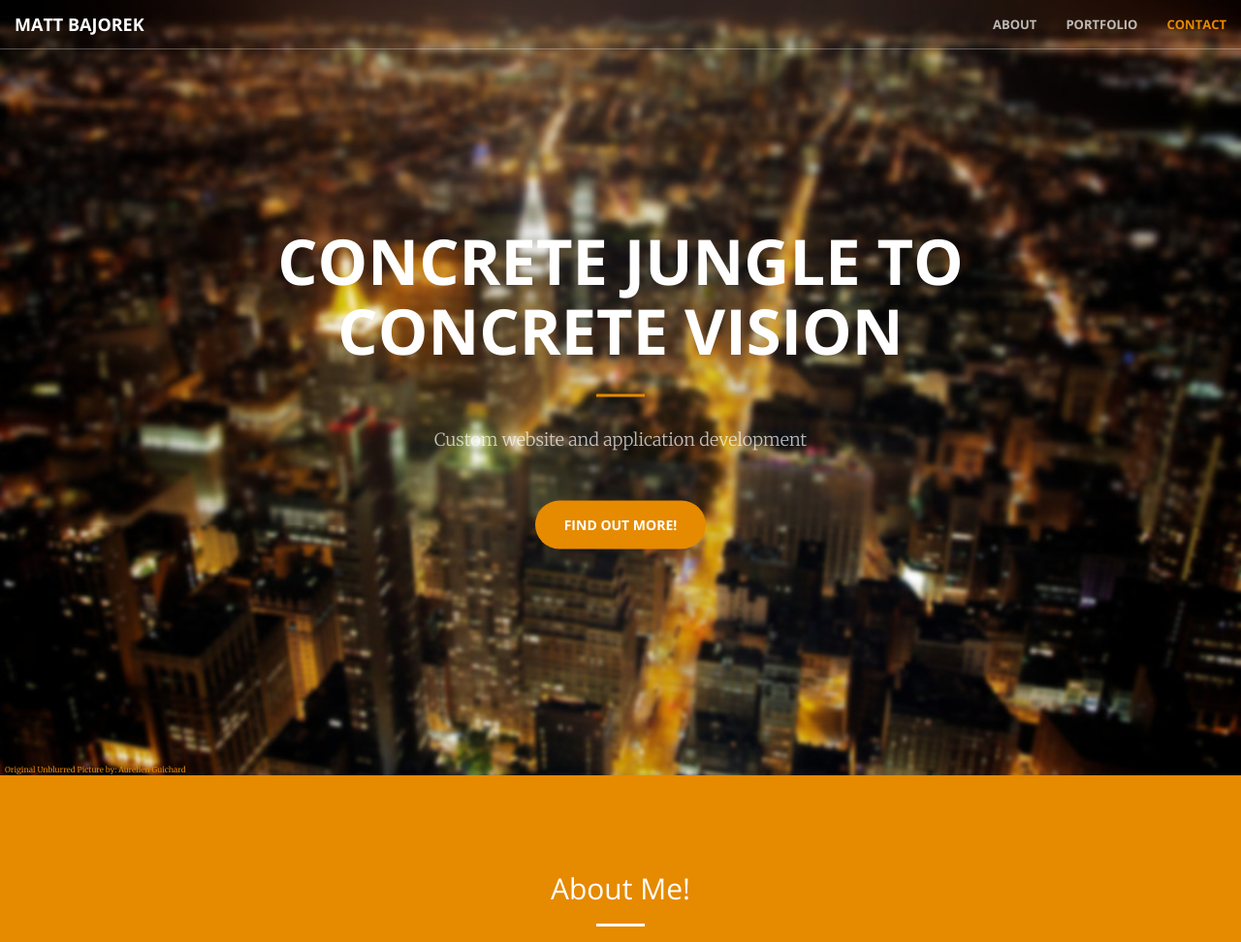
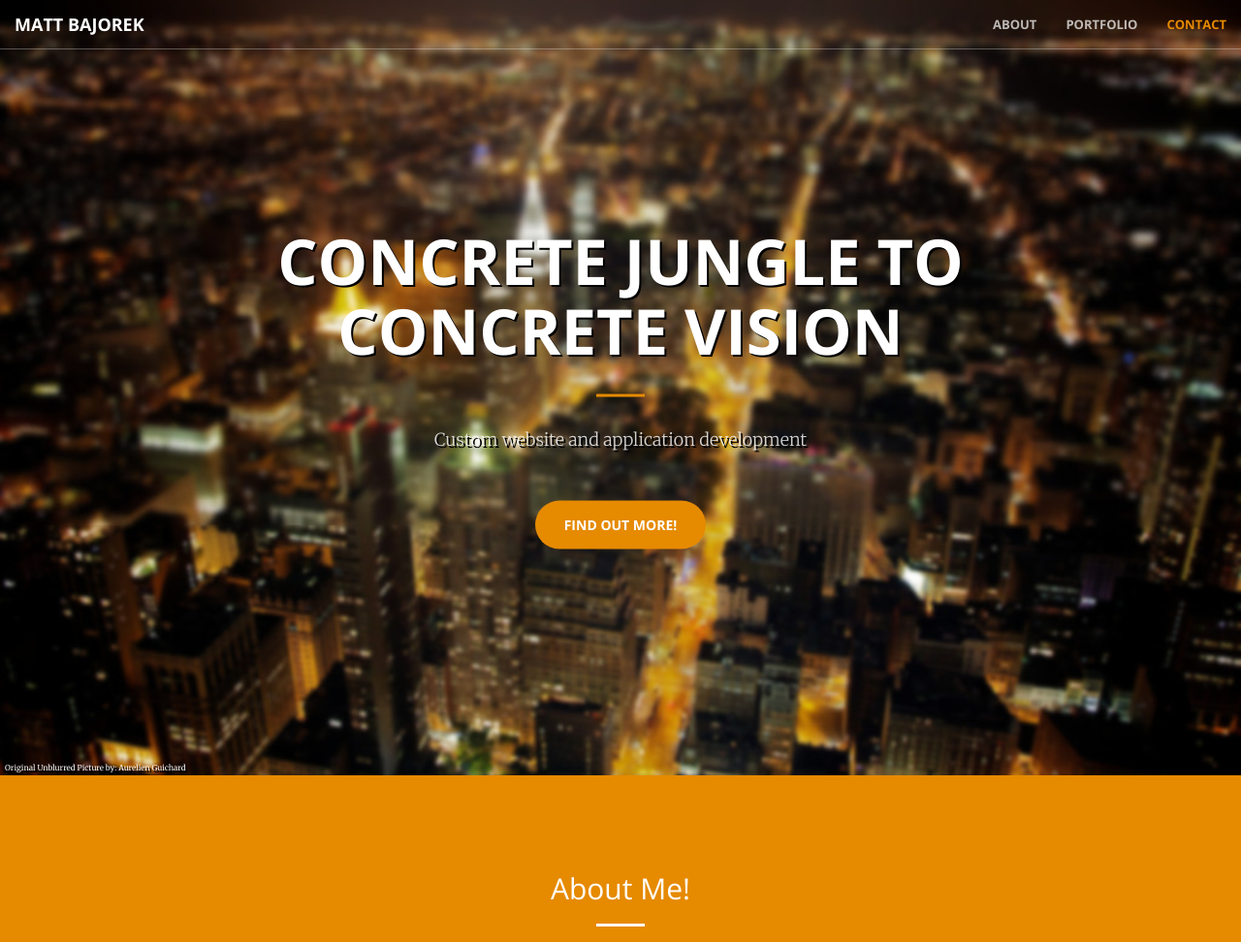
Before and after one commit to mattbajorek/Portfolio, a PHP site: page / in a window 1280 px wide. Shown: the top 972 px of the page at 97% size. Run offline with PHP 8.4, Linux system fonts and the light colour scheme.

Commit message:
Fixed main loading page fonts with text shadow to be easier to read

```diff
--- a/assignment2/css/creative.css
+++ b/assignment2/css/creative.css
@@ -198,6 +198,7 @@ header .header-content .header-content-inner h1 {
     margin-bottom: 0;
     text-transform: uppercase;
     font-weight: 700;
+    text-shadow: 2px 2px #000;
 }
 
 header .header-content .header-content-inner hr {
@@ -208,7 +209,8 @@ header .header-content .header-content-inner p {
     margin-bottom: 50px;
     font-size: 16px;
     font-weight: 300;
-    color: rgba(255,255,255,.7);
+    color: rgba(255,255,255,.8);
+    text-shadow: 2px 2px #000;
 }
 
 @media(min-width:768px) {
@@ -504,7 +506,12 @@ input[type=text]:focus, textarea:focus, input[type=button]:focus {
     position: absolute;
     bottom: 0;
     left: 5px;
+}
+
+.credit > a {
     font-size: 8px;
+    color: #fff;
+    text-shadow: 2px 2px #000;
 }
 
 .carousel-control.left, .carousel-control.right {
```
